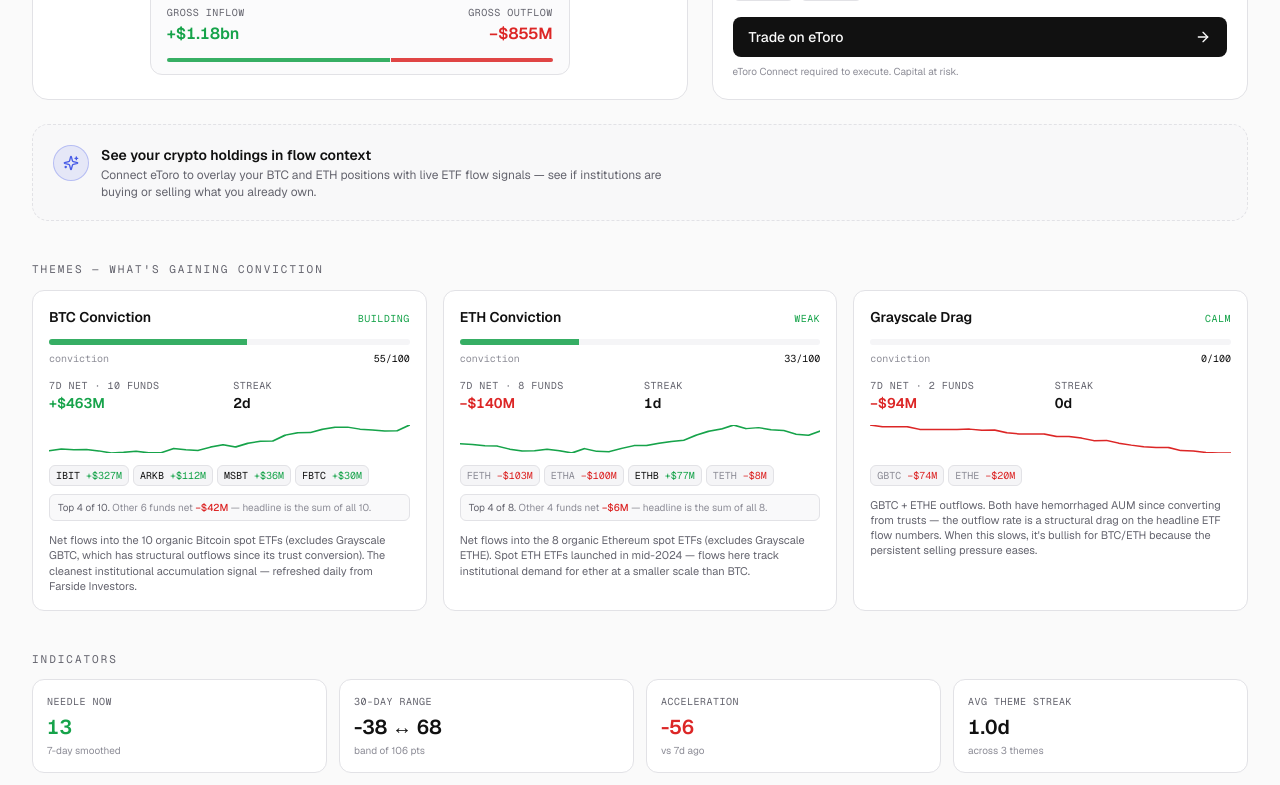
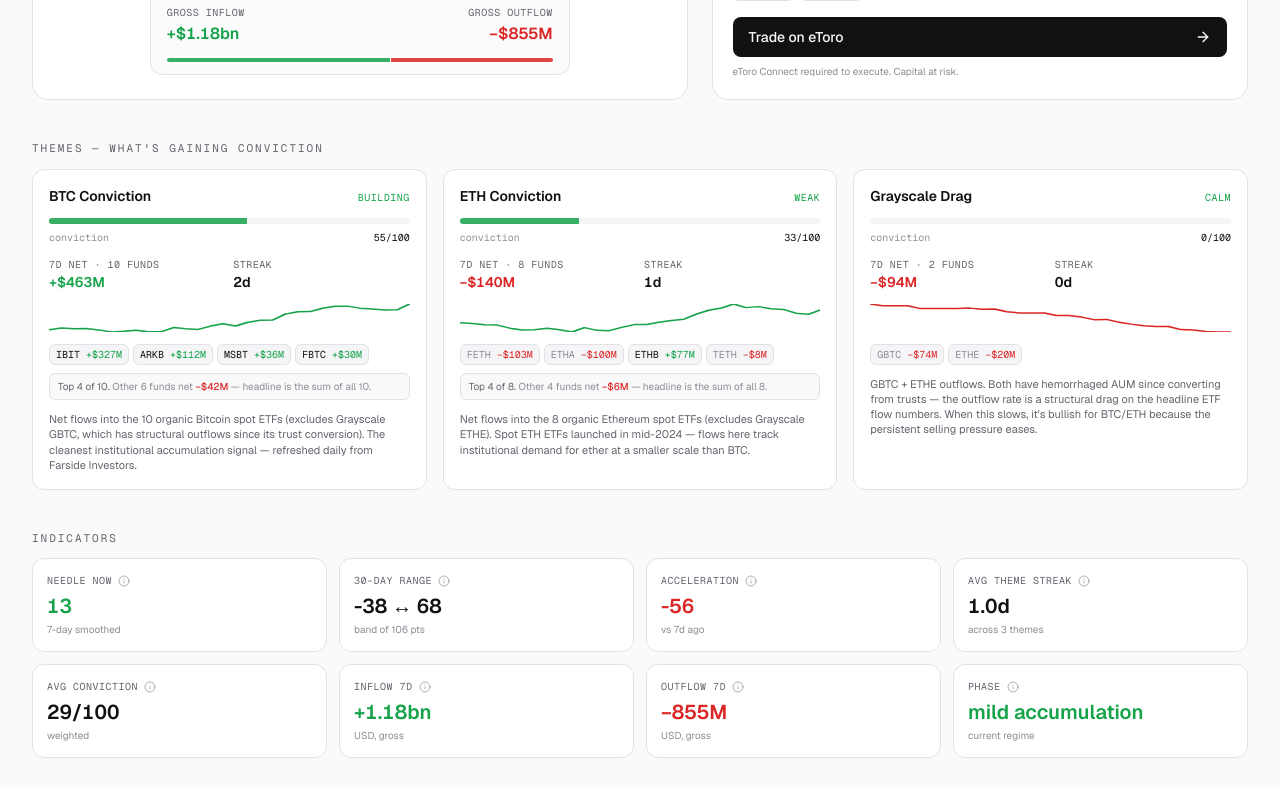
Before and after one commit to rannachman-tech/Crypto-ETF-flow-compass-, a Next.js app: page / in a window 1280 px wide. Shown: the part 700-1485 px from the top of the page. Built offline with nearby package versions, Linux system fonts and the light colour scheme.

Commit message:
Add files via upload

```diff
--- a/components/IndicatorsGrid.tsx
+++ b/components/IndicatorsGrid.tsx
@@ -1,10 +1,20 @@
 "use client";
 
+import { Info } from "lucide-react";
 import type { AccumulationReading, ThemeReading } from "@/lib/types";
 
 interface Props {
   accum: AccumulationReading;
   themes: ThemeReading[];
+}
+
+interface Cell {
+  label: string;
+  value: string;
+  sub: string;
+  tone: "positive" | "negative" | "neutral";
+  /** Plain-English explanation surfaced on hover/tap. */
+  tooltip: string;
 }
 
 export default function IndicatorsGrid({ accum, themes }: Props) {
@@ -19,48 +29,62 @@
   const lo = Math.min(...scores);
   const hi = Math.max(...scores);
 
-  const cells = [
+  const cells: Cell[] = [
     {
       label: "Needle now",
       value: accum.smoothedScore.toFixed(0),
       sub: "7-day smoothed",
       tone: accum.smoothedScore >= 0 ? "positive" : "negative",
+      tooltip:
+        "The compass needle's current position on a -100..+100 scale. +100 = every dollar of organic crypto ETF flow today is an inflow (pure accumulation). -100 = pure distribution. 0 = balanced. Smoothed over 7 days so a single big day doesn't flip the read.",
     },
     {
       label: "30-day range",
       value: `${lo.toFixed(0)} ↔ ${hi.toFixed(0)}`,
       sub: `band of ${(hi - lo).toFixed(0)} pts`,
-      tone: "neutral" as const,
+      tone: "neutral",
+      tooltip:
+        "The lowest and highest the smoothed needle has been over the last 30 days. A wide band (>60pts) means flows have swung between accumulation and distribution. A narrow band means the regime has been stable.",
     },
     {
       label: "Acceleration",
       value: (accel >= 0 ? "+" : "") + accel.toFixed(0),
       sub: "vs 7d ago",
       tone: accel >= 0 ? "positive" : "negative",
+      tooltip:
+        "How much the smoothed needle has moved in the last 7 days. Positive = regime is strengthening toward accumulation. Negative = weakening. Big absolute values (>30pts in either direction) mean the regime is changing fast.",
     },
     {
       label: "Avg theme streak",
       value: avgStreak.toFixed(1) + "d",
       sub: "across 3 themes",
-      tone: "neutral" as const,
+      tone: "neutral",
+      tooltip:
+        "Average consecutive days of same-direction flow across BTC Conviction, ETH Conviction, and Grayscale Drag. Long streaks (>5d) signal real conviction; short streaks (<2d) are likely noise.",
     },
     {
       label: "Avg conviction",
       value: avgConviction.toFixed(0) + "/100",
       sub: "weighted",
-      tone: "neutral" as const,
+      tone: "neutral",
+      tooltip:
+        "Average conviction score across the 3 themes. Each theme's score combines streak length (40%), magnitude vs 30-day average (40%), and breadth across funds (20%). Calm = <18, weak = <38, building = <60, strong = <80, extreme = 80+.",
     },
     {
       label: "Inflow 7d",
       value: fmtCompact(accum.inflowsUsdM7d),
       sub: "USD, gross",
       tone: accum.inflowsUsdM7d >= 0 ? "positive" : "negative",
+      tooltip:
+        "Sum of all positive net-flow days across the 10 organic Bitcoin spot ETFs and 8 organic Ethereum spot ETFs over the last 7 calendar days. 'Gross' means we don't net inflows against outflows — this is just the buying pressure.",
     },
     {
       label: "Outflow 7d",
       value: fmtCompact(accum.outflowsUsdM7d),
       sub: "USD, gross",
       tone: accum.outflowsUsdM7d <= 0 ? "negative" : "positive",
+      tooltip:
+        "Sum of all negative net-flow days across the same organic ETFs over the last 7 days. The bigger this is (in absolute terms), the more selling pressure institutions have applied. Compare to Inflow 7d — that ratio drives the needle.",
     },
     {
       label: "Phase",
@@ -70,6 +94,8 @@
         accum.phase === "strong_accumulation" || accum.phase === "mild_accumulation"
           ? "positive"
           : "negative",
+      tooltip:
+        "The current regime label, derived from the smoothed needle position. Strong accumulation = ≥+30. Mild accumulation = 0 to +30. Mild distribution = -30 to 0. Strong distribution = ≤-30. The trade basket on the right is selected based on this phase.",
     },
   ];
 
@@ -78,12 +104,39 @@
       <h2 className="font-mono text-[11px] uppercase tracking-[0.18em] text-fg-subtle">Indicators</h2>
       <div className="mt-3 grid grid-cols-2 sm:grid-cols-4 gap-3">
         {cells.map((c) => (
-          <div key={c.label} className="rounded-xl border border-border bg-surface p-3.5">
-            <div className="text-[10px] font-mono uppercase tracking-wider text-fg-subtle">{c.label}</div>
-            <div className={"mt-1 text-lg sm:text-xl font-semibold tabular-nums leading-tight " + (c.tone === "positive" ? "text-positive" : c.tone === "negative" ? "text-negative" : "text-fg")}>
+          <div
+            key={c.label}
+            className="group relative rounded-xl border border-border bg-surface p-3.5"
+          >
+            <div className="flex items-center gap-1.5">
+              <div className="text-[10px] font-mono uppercase tracking-wider text-fg-subtle">{c.label}</div>
+              <button
+                type="button"
+                className="text-fg-muted/70 hover:text-fg-subtle transition-colors"
+                aria-label={`What does ${c.label} mean?`}
+                tabIndex={0}
+              >
+                <Info className="w-3 h-3" aria-hidden />
+              </button>
+            </div>
+            <div
+              className={
+                "mt-1 text-lg sm:text-xl font-semibold tabular-nums leading-tight " +
+                (c.tone === "positive" ? "text-positive" : c.tone === "negative" ? "text-negative" : "text-fg")
+              }
+            >
               {c.value}
             </div>
             <div className="text-[10px] text-fg-muted mt-0.5">{c.sub}</div>
+
+            {/* Tooltip — positioned below the cell, revealed on hover or focus-within */}
+            <div
+              role="tooltip"
+              className="absolute left-1/2 top-full mt-1.5 z-30 w-[min(calc(100vw-2rem),280px)] -translate-x-1/2 rounded-lg border border-border bg-surface shadow-xl p-3 text-[11px] leading-relaxed text-fg-subtle opacity-0 pointer-events-none translate-y-1 transition-all duration-150 group-hover:opacity-100 group-hover:translate-y-0 group-focus-within:opacity-100 group-focus-within:translate-y-0"
+            >
+              <span className="block font-medium text-fg mb-1">{c.label}</span>
+              {c.tooltip}
+            </div>
           </div>
         ))}
       </div>
--- a/components/PersonalizationStrip.tsx
+++ b/components/PersonalizationStrip.tsx
@@ -1,7 +1,7 @@
 "use client";
 
 import { useEffect, useMemo, useState } from "react";
-import { Sparkles, Plug } from "lucide-react";
+import { Sparkles } from "lucide-react";
 import type { LeaderboardEntry } from "@/lib/types";
 import { TRADEABLE_INSTRUMENTS } from "@/lib/tickers";
 import { fmtUsdM } from "@/lib/format";
@@ -87,24 +87,9 @@
   }, [positions, leaderboard]);
 
   if (!session) {
-    return (
-      <section className="mt-6">
-        <div className="rounded-2xl border border-dashed border-border bg-surface-2/40 p-4 sm:p-5 flex flex-col sm:flex-row gap-3 sm:items-center sm:justify-between">
-          <div className="flex items-start gap-3">
-            <div className="w-9 h-9 rounded-full bg-accent/10 border border-accent/30 flex items-center justify-center flex-shrink-0">
-              <Sparkles className="w-4 h-4 text-accent" aria-hidden />
-            </div>
-            <div>
-              <h2 className="text-sm font-semibold">See your crypto holdings in flow context</h2>
-              <p className="mt-0.5 text-xs text-fg-subtle leading-snug max-w-xl">
-                Connect eToro to overlay your BTC and ETH positions with live ETF flow signals — see if institutions are buying or selling what you already own.
-              </p>
-            </div>
-          </div>
-          <Plug className="w-3.5 h-3.5 hidden" aria-hidden />
-        </div>
-      </section>
-    );
+    // Don't render anything when not connected. The eToro Connect button in the header
+    // is the only entry point — no need for a redundant empty-state card here.
+    return null;
   }
 
   if (loading) {
```
